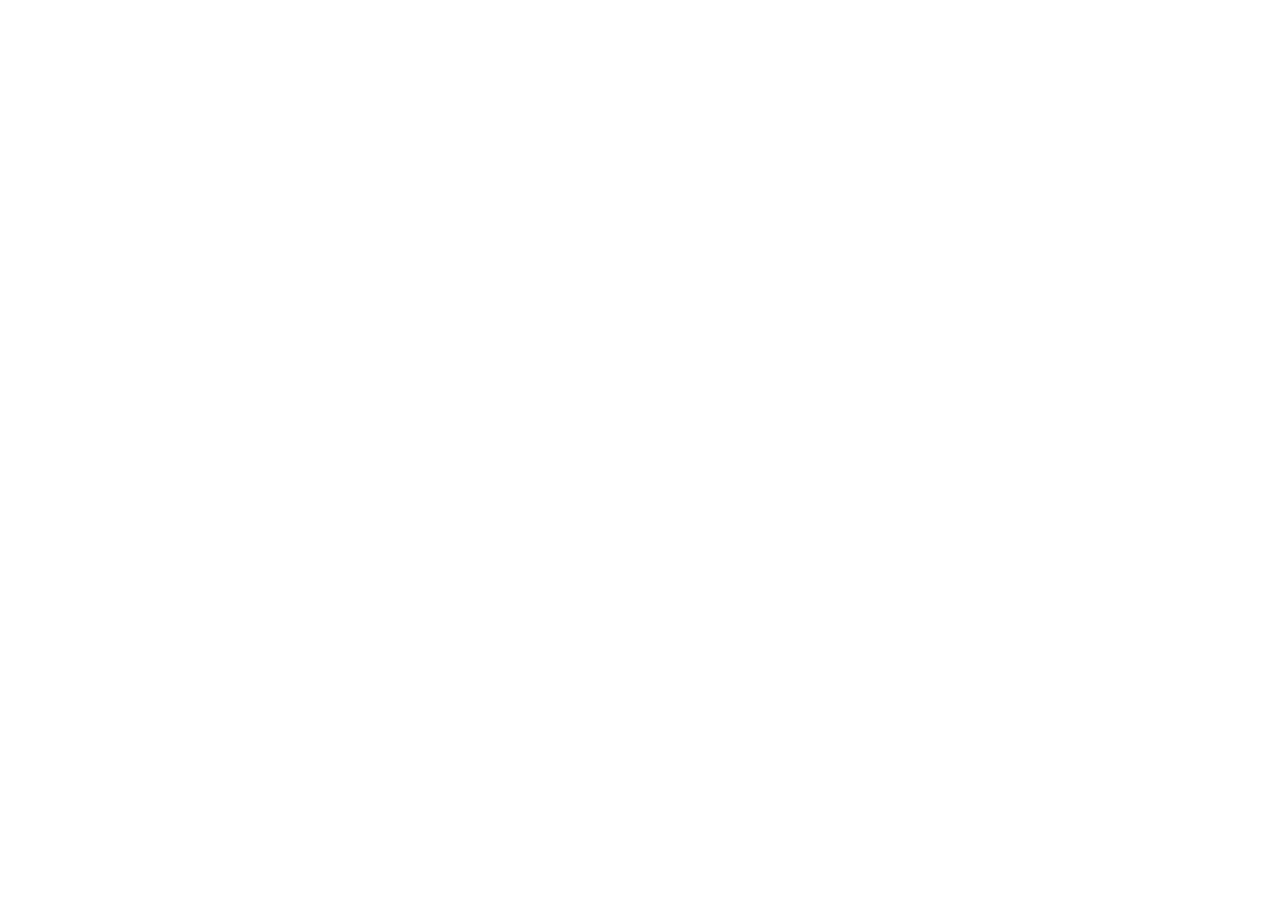
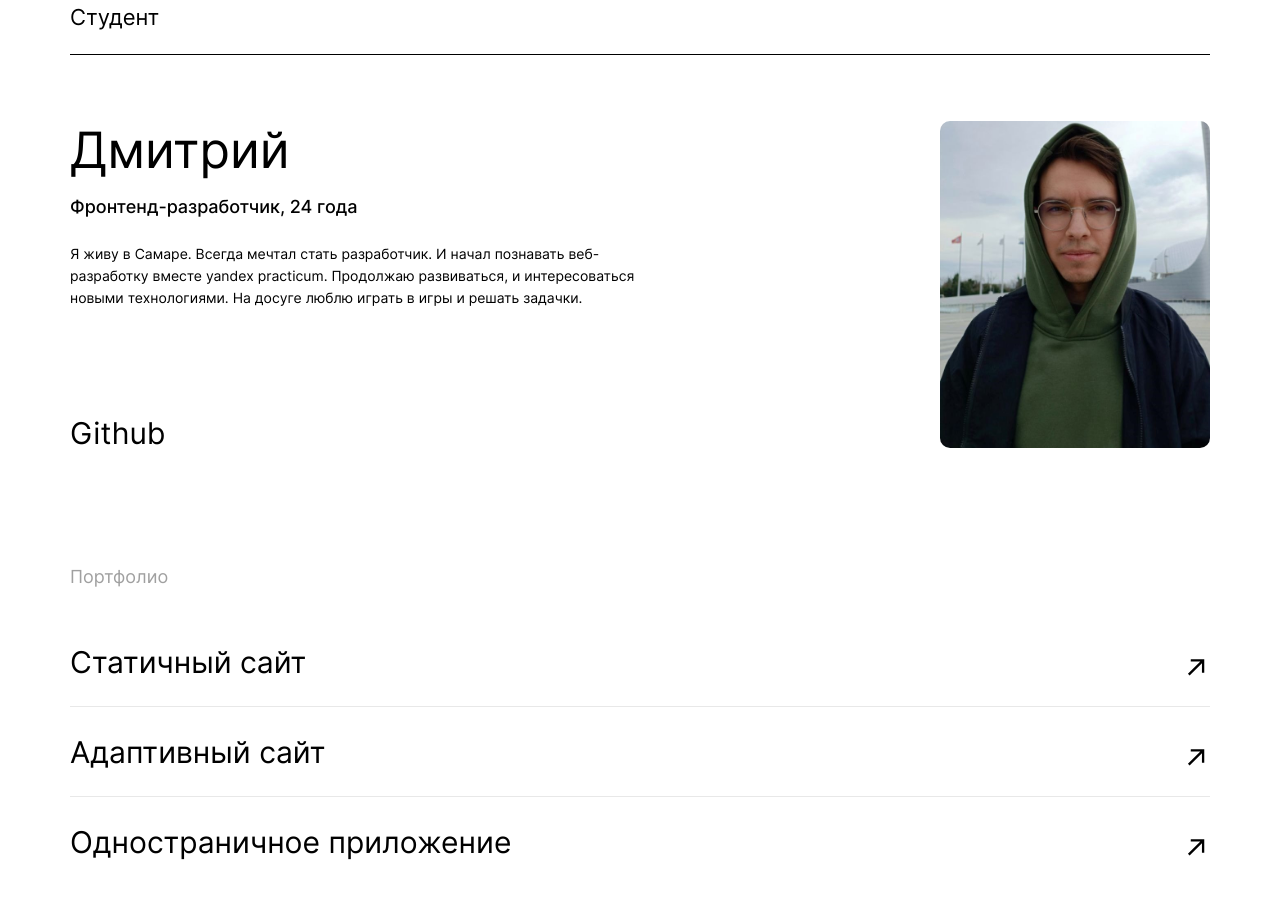
Before and after one commit to BLYADERUINER/movies-explorer-frontend, a React (Create React App) app: page / in a window 1280 px wide. Shown: the part 1940-2838 px from the top of the page. Before the commit the page ends 1834 px from the top, so only its background shows below. Built offline with nearby package versions, Linux system fonts and the light colour scheme.

Commit message:
added: Component AboutMe and styles

```diff
--- /dev/null
+++ b/src/components/Main/AboutMe/AboutMe.css
@@ -0,0 +1,49 @@
+.aboutme {
+  padding: 110px 70px 125px;
+}
+
+.aboutme__block {
+  display: flex;
+  flex-direction: row;
+  justify-content: space-between;
+  padding: 66px 0 0;
+}
+
+.aboutme__container {
+  max-width: 600px;
+}
+
+.aboutme__name {
+  font-weight: 400;
+  font-size: 50px;
+  line-height: 58px;
+  margin: 0;
+}
+
+.aboutme__status {
+  font-weight: 500;
+  font-size: 18px;
+  line-height: 20px;
+  margin: 18px 0 0;
+}
+
+.aboutme__text {
+  font-weight: 400;
+  font-size: 14px;
+  line-height: 22px;
+  margin: 26px 0 99px;
+}
+
+.aboutme__link {
+  color: #000000;
+  text-decoration: none;
+  font-weight: 500;
+  font-size: 14px;
+  line-height: 17px;
+}
+
+.aboutme__image {
+  width: 270px;
+  height: 327px;
+  border-radius: 10px;
+}
--- /dev/null
+++ b/src/components/Main/AboutMe/index.jsx
@@ -0,0 +1,37 @@
+import Section from "../Section";
+
+import iamImg from "../../../images/AboutMe/iam.jpeg";
+import "./AboutMe.css";
+import Portfolio from "../Portfolio";
+
+function AboutMe() {
+  return (
+    <section className="aboutme" aria-label="Секция обо мне">
+      <Section name={"Студент"} />
+      <div className="aboutme__block">
+        <div className="aboutme__container">
+          <h2 className="aboutme__name">Дмитрий</h2>
+          <p className="aboutme__status">Фронтенд-разработчик, 24 года</p>
+          <p className="aboutme__text">
+            Я&nbsp;живу в&nbsp;Самаре. Всегда мечтал стать разработчик.
+            И&nbsp;начал познавать веб-разработку вместе yandex practicum.
+            Продолжаю развиваться, и&nbsp;интересоваться новыми технологиями.
+            На&nbsp;досуге люблю играть в&nbsp;игры и&nbsp;решать задачки.
+          </p>
+          <a
+            className="aboutme__link"
+            href="https://github.com/BLYADERUINER"
+            target="_blank"
+            rel="noreferrer"
+          >
+            Github
+          </a>
+        </div>
+        <img className="aboutme__image" src={iamImg} alt="Мое фото" />
+      </div>
+      <Portfolio />
+    </section>
+  );
+}
+
+export default AboutMe;
--- /dev/null
+++ b/src/components/Main/Portfolio/Portfolio.css
@@ -0,0 +1,40 @@
+.aboutme__portfolio {
+  margin: 100px 0 0;
+}
+
+.aboutme__span {
+  font-weight: 400;
+  font-size: 18px;
+  line-height: 20px;
+  color: #A0A0A0;
+}
+
+.aboutme__portfolio-container {
+  display: flex;
+  flex-direction: column;
+  gap: 20px;
+  margin-top: 50px;
+}
+
+.aboutme__link {
+  display: flex;
+  flex-direction: row;
+  justify-content: space-between;
+  font-weight: 400;
+  font-size: 30px;
+  line-height: 50px;
+  padding-bottom: 9px;
+  border-bottom: 1px solid #E8E8E8;
+}
+
+.aboutme__link:last-child {
+  border: none;
+}
+
+.aboutme__link-icon {
+  background-image: url(../../../images/AboutMe/link-icon.svg);
+  background-repeat: no-repeat;
+  background-position: center;
+  width: 29px;
+  height: 60px;
+}
--- /dev/null
+++ b/src/components/Main/Portfolio/index.jsx
@@ -0,0 +1,40 @@
+import "./Portfolio.css";
+
+function Portfolio() {
+  return (
+    <div className="aboutme__portfolio">
+      <span className="aboutme__span">Портфолио</span>
+      <div className="aboutme__portfolio-container">
+        <a
+          className="aboutme__link"
+          href="https://blyaderuiner.github.io/mesto-react/"
+          target="_blank"
+          rel="noreferrer"
+        >
+          Статичный сайт
+          <div className="aboutme__link-icon" />
+        </a>
+        <a
+          className="aboutme__link"
+          href="https://blyaderuiner.github.io/russian-travel/"
+          target="_blank"
+          rel="noreferrer"
+        >
+          Адаптивный сайт
+          <div className="aboutme__link-icon" />
+        </a>
+        <a
+          className="aboutme__link"
+          href="https://blyaderuiner.github.io/how-to-learn/"
+          target="_blank"
+          rel="noreferrer"
+        >
+          Одностраничное приложение
+          <div className="aboutme__link-icon" />
+        </a>
+      </div>
+    </div>
+  );
+}
+
+export default Portfolio;
--- a/src/components/Main/index.jsx
+++ b/src/components/Main/index.jsx
@@ -2,6 +2,7 @@
 import Promo from './Promo';
 import AboutProject from './AboutProject';
 import Techs from './Techs';
+import AboutMe from './AboutMe';
 
 import './Main.css';
 
@@ -12,6 +13,7 @@
       <Promo />
       <AboutProject />
       <Techs />
+      <AboutMe />
     </div>
   )
 }
```
Also changed, not shown: src/images/AboutMe/iam.jpeg (added), src/images/AboutMe/link-icon.svg (added).
